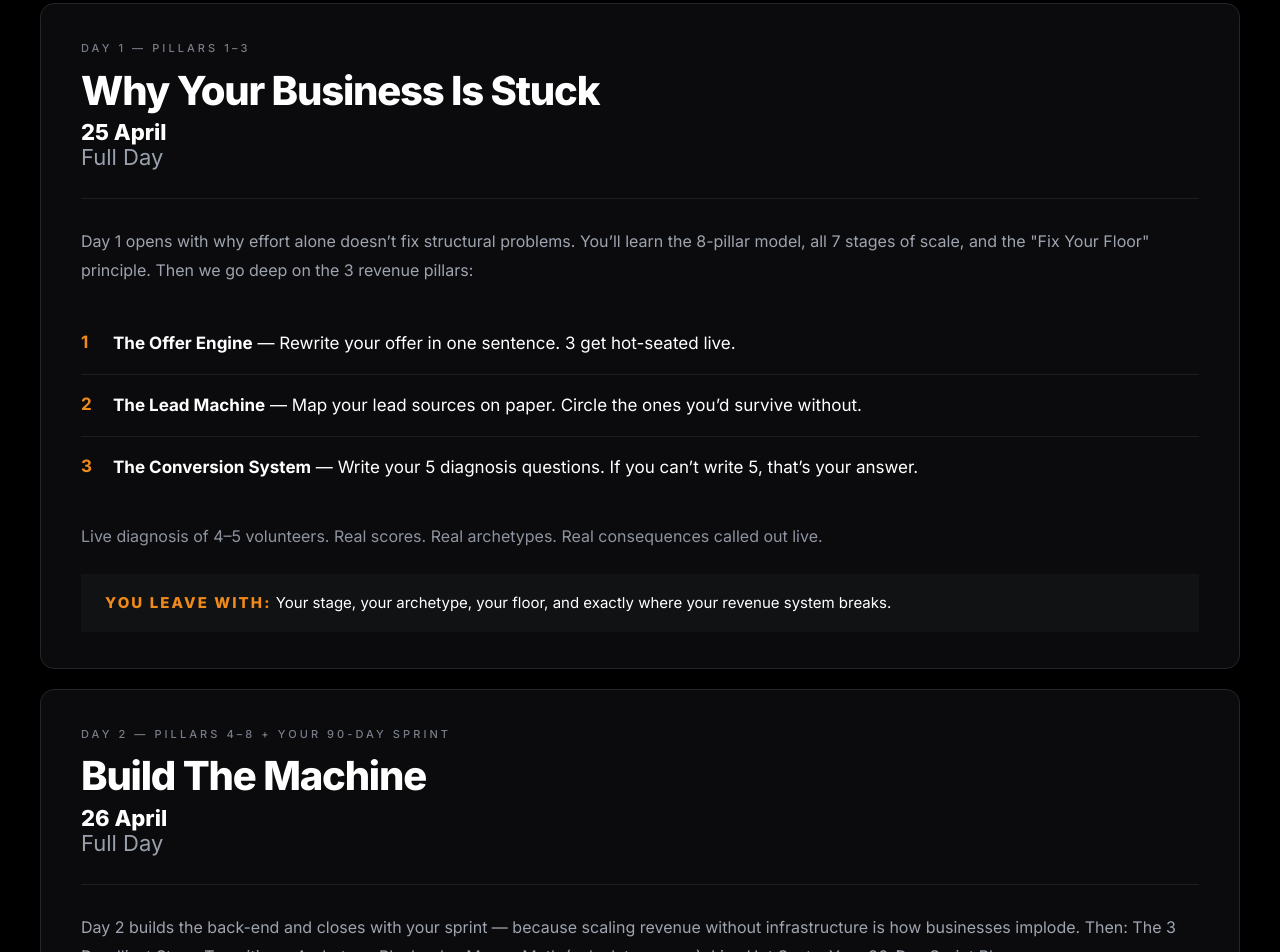
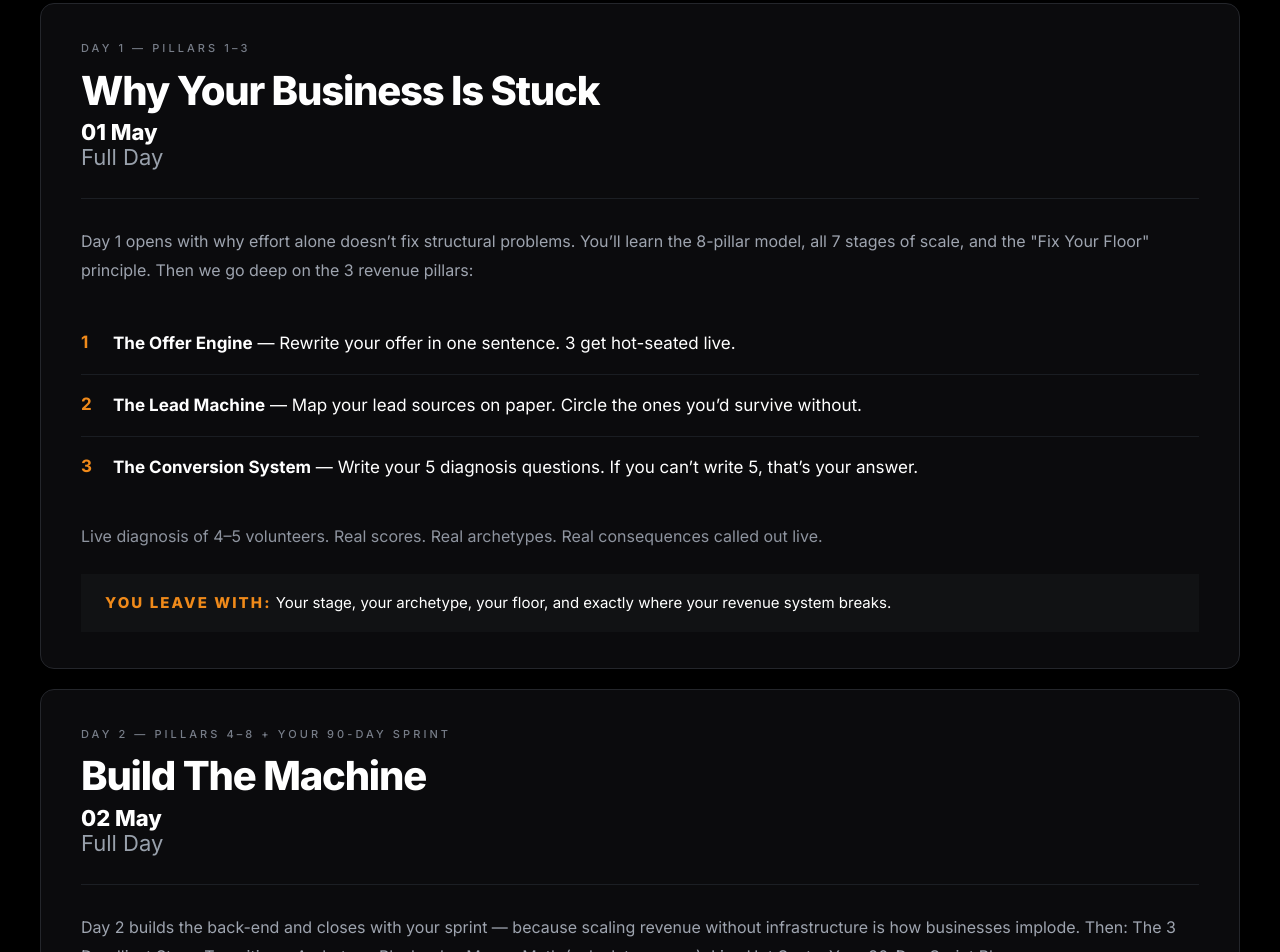
Before and after one commit to offbeatculture/swastik-businessgrowth-rapid-scaling, a React (Vite) app: page / in a window 1280 px wide. Shown: the part 6300-7252 px from the top of the page. Built offline with nearby package versions, Linux system fonts and the light colour scheme; the HTML template or start-up script is replaced by a standard one.

Commit message:
update date

```diff
--- a/src/components/FinalCTA.tsx
+++ b/src/components/FinalCTA.tsx
@@ -41,7 +41,7 @@ const FinalCTA = () => (
         </div>
 
         <p className="mt-6 text-[17px] leading-[1.7] text-[#9ea3ad]">
-          25 April &amp; 26 April · Free to Attend · No Replays · Doers Only
+          01 May &amp; 02 May · Free to Attend · No Replays · Doers Only
         </p>
 
         <div className="mx-auto mt-10 max-w-[720px] overflow-hidden bg-[#111214] text-left">
--- a/src/components/ThreeDayBreakdown.tsx
+++ b/src/components/ThreeDayBreakdown.tsx
@@ -4,7 +4,7 @@ const days = [
   {
     eyebrow: "DAY 1 — PILLARS 1–3",
     title: "Why Your Business Is Stuck",
-    date: "25 April",
+    date: "01 May",
     duration: "Full Day",
     intro:
       'Day 1 opens with why effort alone doesn’t fix structural problems. You’ll learn the 8-pillar model, all 7 stages of scale, and the "Fix Your Floor" principle. Then we go deep on the 3 revenue pillars:',
@@ -32,7 +32,7 @@ const days = [
   {
     eyebrow: "DAY 2 — PILLARS 4–8 + YOUR 90-DAY SPRINT",
     title: "Build The Machine",
-    date: "26 April",
+    date: "02 May",
     duration: "Full Day",
     intro:
       "Day 2 builds the back-end and closes with your sprint — because scaling revenue without infrastructure is how businesses implode. Then: The 3 Deadliest Stage Transitions. Archetype Playbooks. Money Math (calculators open). Live Hot Seats. Your 90-Day Sprint Plan.",
```
